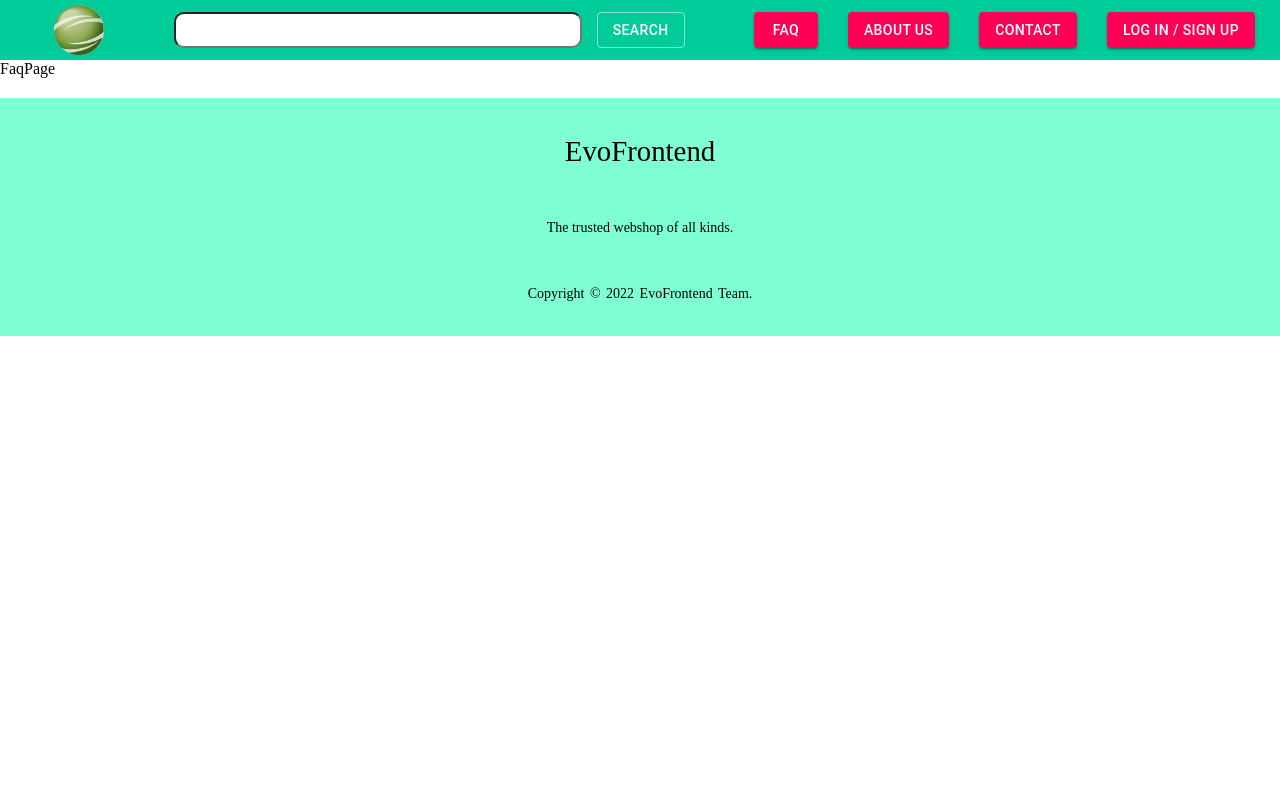
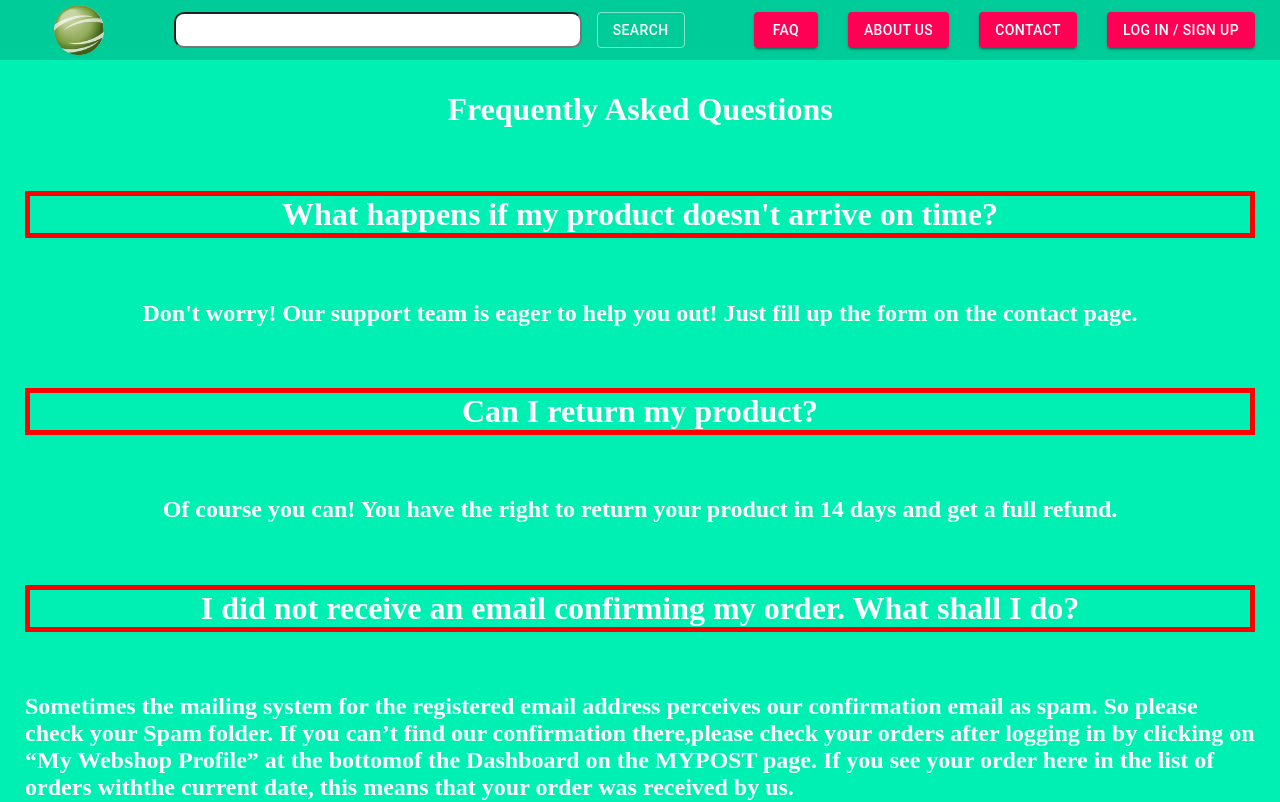
Before and after one commit to KidDarek/evosoft-evoFrontend, a React (Create React App) app: page /FAQ in a window 1280 px wide. Shown: the top 802 px of the page. Built offline with nearby package versions, Linux system fonts and the light colour scheme.

Commit message:
FAQ page facelift
Add Question Button does not work

```diff
--- a/src/common-components/footer/Footer.jsx
+++ b/src/common-components/footer/Footer.jsx
@@ -5,7 +5,7 @@ const StyledFooter = styled("footer")({
   bottom: 0,
   left: 0,
   right: 0,
-  background: "aquamarine",
+  background: "#00cc99",
   height: "auto",
   width: "100vw",
   color: "#fff",
@@ -37,7 +37,7 @@ const FooterContentP = styled("p")({
 });
 
 const FooterBottom = styled("div")({
-  background: "aquamarine",
+  background: "#00cc99",
   width: "100vw",
   padding: "20px 0",
   textAlign: "center",
--- a/src/db.js
+++ b/src/db.js
@@ -93,30 +93,37 @@ export const users = [
 
 export const userQuestions = [
   {
+    id: 0,
     question: "What happens if my product doesn't arrive on time?",
     answer: "Don't worry! Our support team is eager to help you out! Just fill up the form on the contact page."
   },
   {
+    id: 1,
     question: "Can I return my product?",
     answer: "Of course you can! You have the right to return your product in 14 days and get a full refund."
   },
   {
-    question: ". I did not receive an email confirming my order. What shall I do?",
+    id: 2,
+    question: "I did not receive an email confirming my order. What shall I do?",
     answer: "Sometimes the mailing system for the registered email address perceives our confirmation email as spam. So please check your Spam folder. If you can’t find our confirmation there,please check your orders after logging in by clicking on “My Webshop Profile” at the bottomof the Dashboard on the MYPOST page. If you see your order here in the list of orders withthe current date, this means that your order was received by us."
   },
   {
+    id: 3,
     question: "The product disappeared from my Cart.",
     answer: "This is likely to have happened after a long period of inactivity. Place the product you wish to purchase in the Cart again. Before paying, please double check that the required number of items appears with all products in the Cart."
   },
   {
+    id: 4,
     question: "I’d like to receive information which I can’t find on the website. What can I do?",
     answer: "Please contact Customer Service."
   },
   {
+    id: 5,
     question: "Can I change my order after it has been sent?",
     answer: "If you would like to change your order, please write to Customer Service giving the identification number for your order and specifying what you would like to change in it and, if necessary, we will contact you by email or using the phone number you gave in the course of registration."
   },
   {
+    id: 6,
     question: "When will orders made at the weekend be processed?",
     answer: "We start processing orders made at the weekend on the first working day of the following week from 8 in the morning."
   }
--- a/src/pages/faq-page/FaqPage.jsx
+++ b/src/pages/faq-page/FaqPage.jsx
@@ -1,9 +1,68 @@
-import React from "react";
+import styled from "@emotion/styled";
+import { userQuestions } from "../../db";
+import MUIButton from "@mui/material/Button";
+
+const StyledHeader = styled("div")({
+  color: "white",
+  aligntext: "center",
+  width: "100%",
+  display: "flex",
+  justifyContent: "center",
+});
+
+const StyledQuestion = styled("h1")({
+  color: "white",
+  aligntext: "center",
+  width: "100%",
+  display: "flex",
+  justifyContent: "center",
+  border: "5px solid red"
+});
+
+const StyledAnswer = styled("h2")({
+  color: "white",
+  aligntext: "center",
+  width: "100%",
+  display: "flex",
+  justifyContent: "center",
+});
+
+const StyledPageDiv = styled("div")({
+  display: "flex",
+  alignItems: "center",
+  justifyContent: "center",
+  height: "100%",
+  padding: "10px 25px 10px 25px",
+  backgroundColor: "#00EFB3",
+});
 
 const FaqPage = (props) => {
+
+
   return (
     <>
-      <div>FaqPage</div>
+      <StyledPageDiv>
+        <StyledHeader>
+          <h1> Frequently Asked Questions</h1>
+        </StyledHeader>
+      </StyledPageDiv>
+      {userQuestions.map((question, index) => (
+        <>
+          <StyledPageDiv>
+            <StyledQuestion key={index}>
+              {question.question}
+            </StyledQuestion>
+          </StyledPageDiv>
+          <StyledPageDiv>
+            <StyledAnswer key={index}>
+              {question.answer}
+            </StyledAnswer>
+          </StyledPageDiv>
+        </>
+      ))}
+      <StyledPageDiv>
+        <MUIButton variant="contained"> Add Question </MUIButton>
+      </StyledPageDiv>
     </>
   );
 };
--- a/src/pages/product-page/ProductPage.jsx
+++ b/src/pages/product-page/ProductPage.jsx
@@ -9,7 +9,7 @@ const StyledPageDiv = styled("div")({
   alignItems: "center",
   justifyContent: "center",
   height: "100%",
-  padding: "25px",
+  padding: "10px 25px 10px 25px",
   backgroundImage: "linear-gradient(to right, #00cc99, #0066ff, #ff0055)",
 });
 
@@ -37,12 +37,13 @@ const StyledInfoDivText = styled("div")({
 });
 
 const StyledInfoDivText2 = styled("div")({
-  width: "100%",
-  marginLeft: "150px",
+  width: "79%",
+  marginRight: "75px",
   alignItems: "start",
   display: "flex",
   justifyContent: "start",
   height: "100%",
+  backgroundColor: "#00cc99",
 });
 
 
@@ -68,18 +69,22 @@ const ProductPage = (props) => {
         <StyledInfoDivText>
           <div>
             <h2 style={{ color: "white" }}>
-              Product name: {products[id].title}
+              Product name:
             </h2>
+            <text style={{ color: "white" }}> {products[id].title}</text>
             <h2 style={{ color: "white" }}>
-              Price: {products[id].price}
+              Price:
             </h2>
+            <text style={{ color: "white" }}> {products[id].price}</text>
             <h2 style={{ color: "white" }}>
-              Category: {products[id].category}
+              Category:
             </h2>
+            <text style={{ color: "white" }}> {products[id].category}</text>
             <h2 style={{ color: "white" }}>
-              Tags: {products[id].tag}
+              Tags:
             </h2>
-            <div>
+            <text style={{ color: "white" }}>  {products[id].tag}</text>
+            <div style={{ paddingTop: "20px" }}>
               <MUIButton variant="contained"> Add item to cart </MUIButton>
             </div>
           </div>
```
